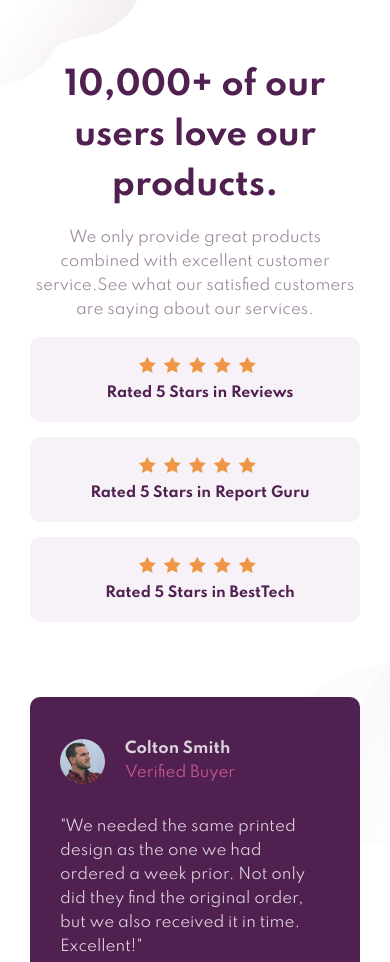
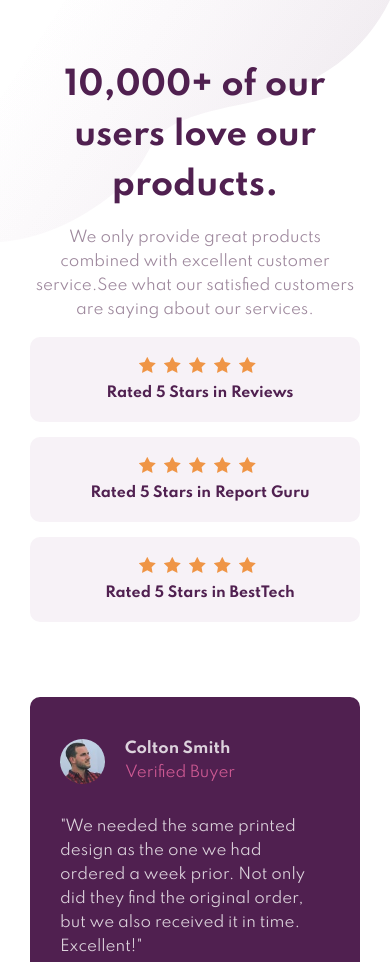
Before and after one commit to XGeckoX/Social-proof-section-solution, a plain HTML site: page index.html in a window 390 px wide. Shown: the top 962 px of the page. Drawn offline with Linux system fonts and the light colour scheme; files whose address does not match are found by name.

Commit message:
background-images-repositioned.

```diff
--- a/css/styles.css
+++ b/css/styles.css
@@ -35,6 +35,7 @@ h1 {
   top: 0;
   left: 0;
   z-index: -1;
+  background-attachment: fixed;
 }
 .bottom-background{
   width: 75%;
@@ -43,7 +44,7 @@ h1 {
   right: 0;
   bottom: 0;
   z-index: -1;
-
+  background-attachment: fixed;
 }
 .left-heading {
   width: 50%;
@@ -190,11 +191,18 @@ main{
     background-image: url("./images/bg-pattern-top-mobile.svg");
     background-size: contain;
     background-repeat: no-repeat;
+    width: 100%;
   }
   .bottom-background{
     background-image: url("./images/bg-pattern-bottom-mobile.svg");
     background-size: contain;
     background-repeat: no-repeat;
+    width: 600px;
+    height: 600px;
+    background-position: bottom;
+    position: absolute;
+    top: 1000px;
+    z-index: -1;
   }
   header,main{
     padding: 60px 30px;
```
